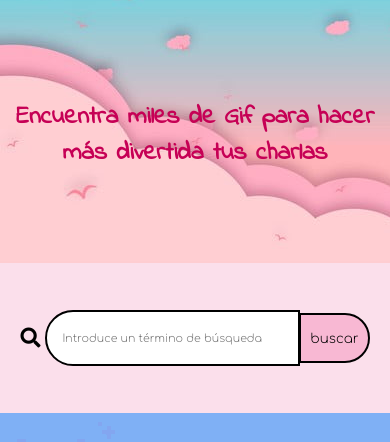
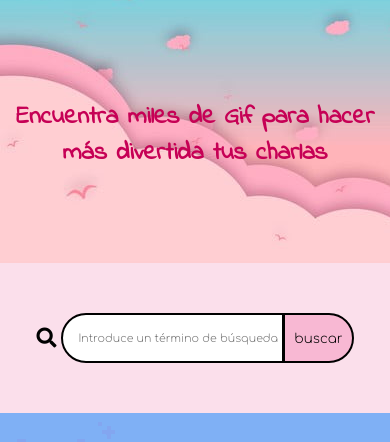
Before and after one commit to gri-espindola/buscadorDeGift, a website: page index.html in a window 390 px wide. Shown: the part 87-529 px from the top of the page. Drawn offline with Linux system fonts and the light colour scheme.

Commit message:
arreglando input busqueda responsive

```diff
--- a/style.scss
+++ b/style.scss
@@ -223,8 +223,8 @@ body {
                 padding-right: 5px;
             }
             .input-busqueda{
-                width: 60vw;
-                height: 6vh;
+                width: 202px;
+                height: 44px;
                 font-size: 11px;
                 outline: none;
             }
```
Also changed, not shown: style.css.
